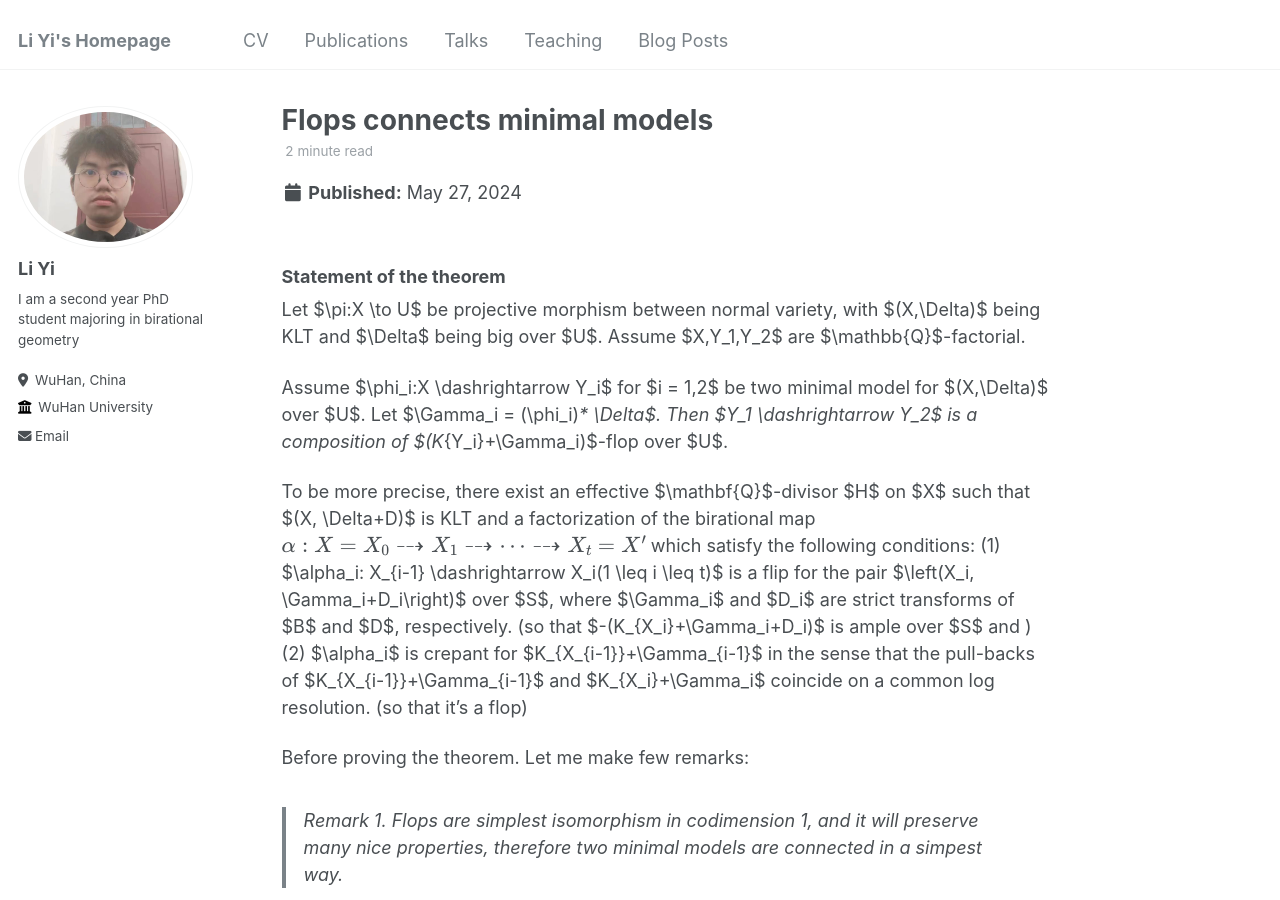
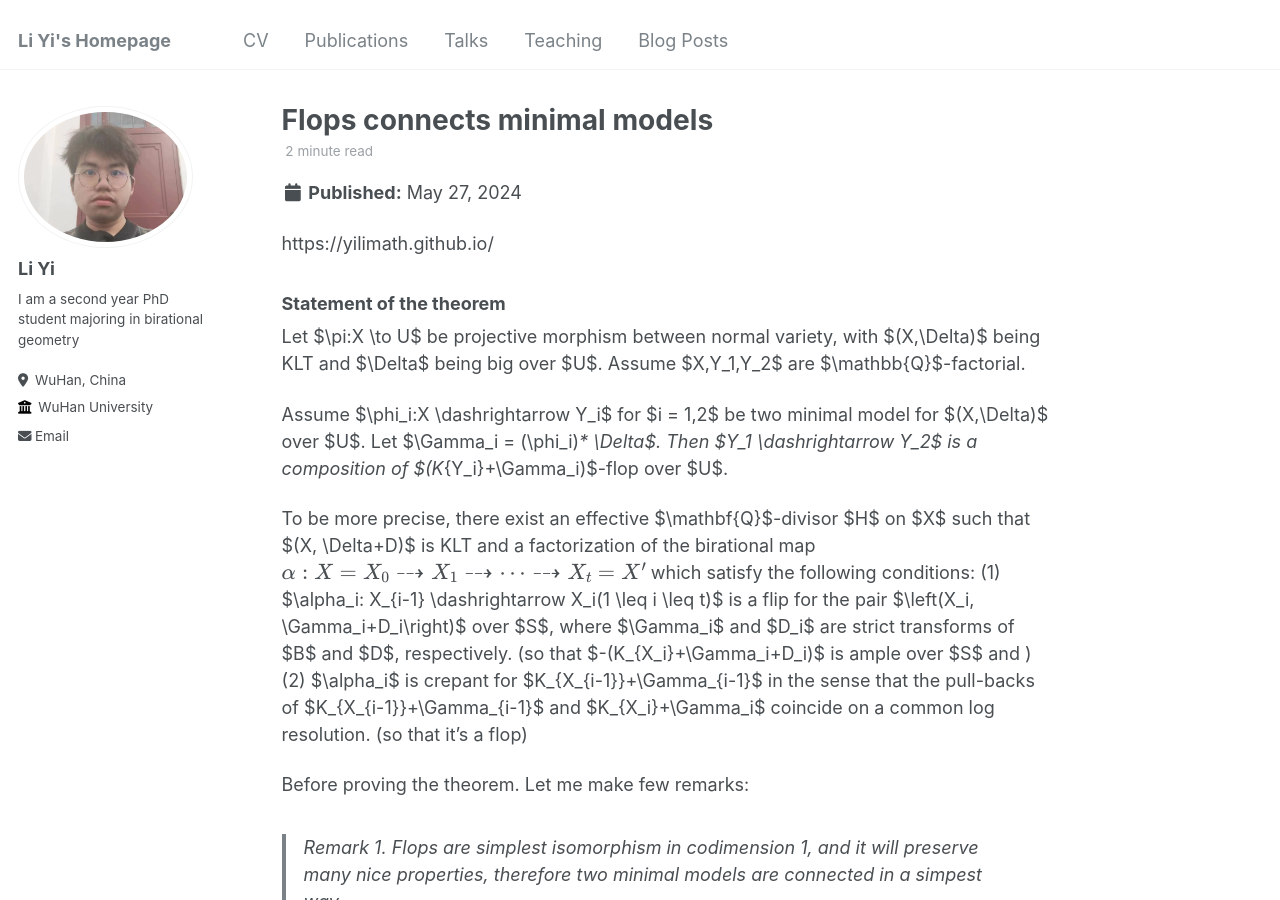
Before and after one commit to YiLimath/YiLimath.github.io, a Jekyll site: the page built from _posts/2024-05-27-blog-post-1.md, in a window 1280 px wide and 900 px high. Built offline with Jekyll 4.4.1, drawn with Linux system fonts in a browser that asks for light colours; some of the changed lines change nothing that is shown.

Commit message:
Update 2024-05-27-blog-post-1.md

```diff
--- a/_posts/2024-05-27-blog-post-1.md
+++ b/_posts/2024-05-27-blog-post-1.md
@@ -6,6 +6,7 @@ tags:
   - Birational geometry
 ---
 
+https://yilimath.github.io/
 
 ### Statement of the theorem
 
```
